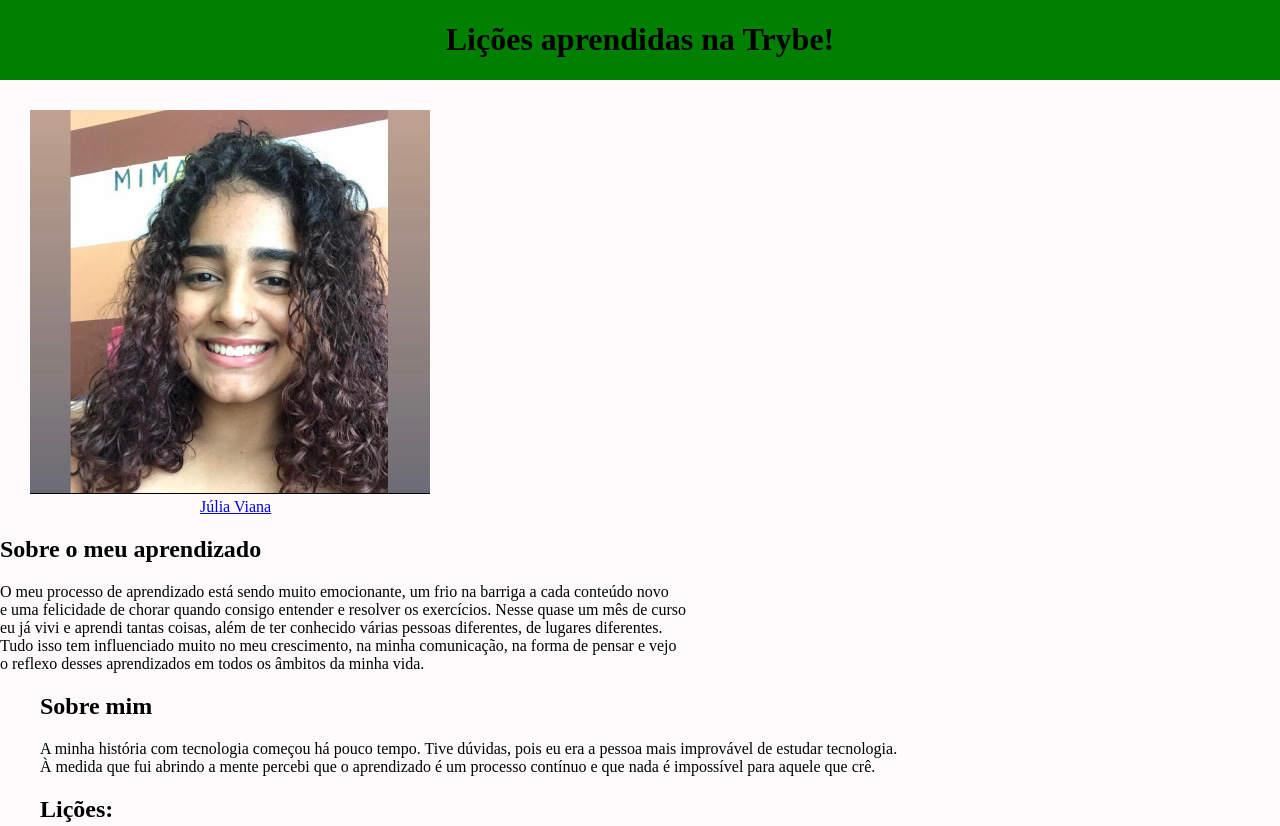
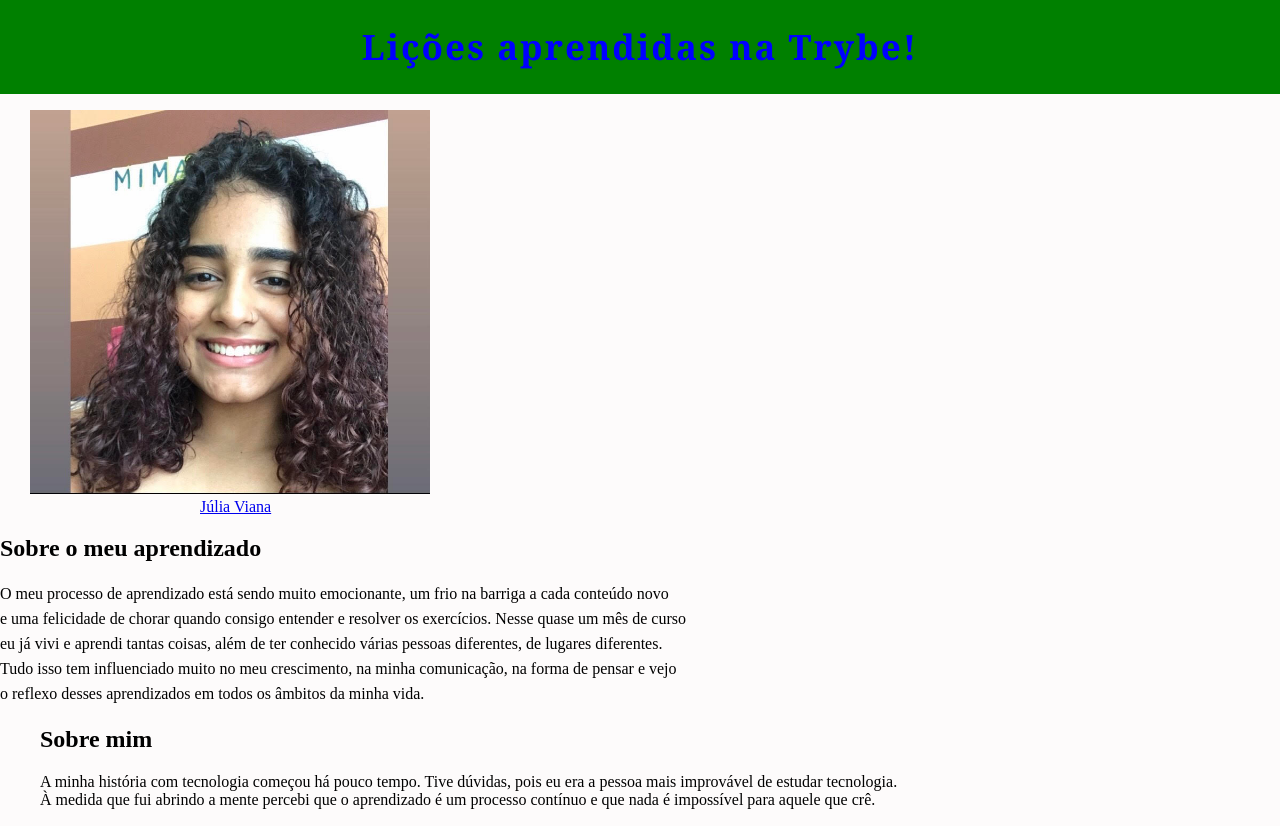
Before and after one commit to jeanalves28/lessons-learned, a website: page index.html in a window 1280 px wide. Shown: the top 826 px of the page. Drawn offline with Linux system fonts and the light colour scheme.

Commit message:
Requirement 14 done

```diff
--- a/index.html
+++ b/index.html
@@ -12,12 +12,12 @@
             <img  id="minha_foto" src="/unnamed.jpg" width="400px" alt="Foto de perfil da criadora do site"> <br>
             <a  id="link" href="https://github.com/JuliaV05" target="_blank">Júlia Viana</a>
 
-            <article><h2>Sobre o meu aprendizado</h2> O meu processo de aprendizado está sendo muito emocionante, um frio na barriga a cada conteúdo novo <br> e uma felicidade de chorar quando consigo entender e resolver os exercícios.
+            <article id="artigo" class="lado-esquerdo"><h2>Sobre o meu aprendizado</h2> O meu processo de aprendizado está sendo muito emocionante, um frio na barriga a cada conteúdo novo <br> e uma felicidade de chorar quando consigo entender e resolver os exercícios.
             Nesse quase um mês de curso <br> eu já vivi e aprendi tantas coisas, além de ter conhecido
             várias pessoas diferentes, de lugares diferentes. <br> Tudo isso tem influenciado muito no meu crescimento, na minha comunicação, na forma de pensar e vejo <br> o reflexo desses aprendizados em todos os âmbitos da minha vida.  <br></article>
             <ol id="licoes_aprendidas">
 
-                <aside><h2>Sobre mim</h2>A minha história com tecnologia começou há pouco tempo. Tive dúvidas, pois eu era a pessoa mais improvável de estudar tecnologia. <br> À medida que fui abrindo a mente percebi que o aprendizado é um processo contínuo e que nada é impossível
+                <aside class="lado-direito"><h2>Sobre mim</h2>A minha história com tecnologia começou há pouco tempo. Tive dúvidas, pois eu era a pessoa mais improvável de estudar tecnologia. <br> À medida que fui abrindo a mente percebi que o aprendizado é um processo contínuo e que nada é impossível
                     para aquele que crê. <br></aside>
        <h2>Lições:</h2>
         <li>Unix</li>
--- a/style.css
+++ b/style.css
@@ -12,7 +12,10 @@
     }
     #titulo {
     text-align:center;
-
+    font-family: Cambria, Cochin, Georgia, Times, 'Times New Roman', serif;
+    color: blue;
+    font-size: 35px;
+    letter-spacing: 2px;
     }
     #minha_foto {
     margin-top: 110px;
@@ -36,3 +39,9 @@
     padding: 10px;
     margin: 10px;
     }
+    #artigo {
+    line-height: 25px;
+    }
+    .container .lado-esquerdo .lado-direito {
+        text-align: justify;
+    }
```
